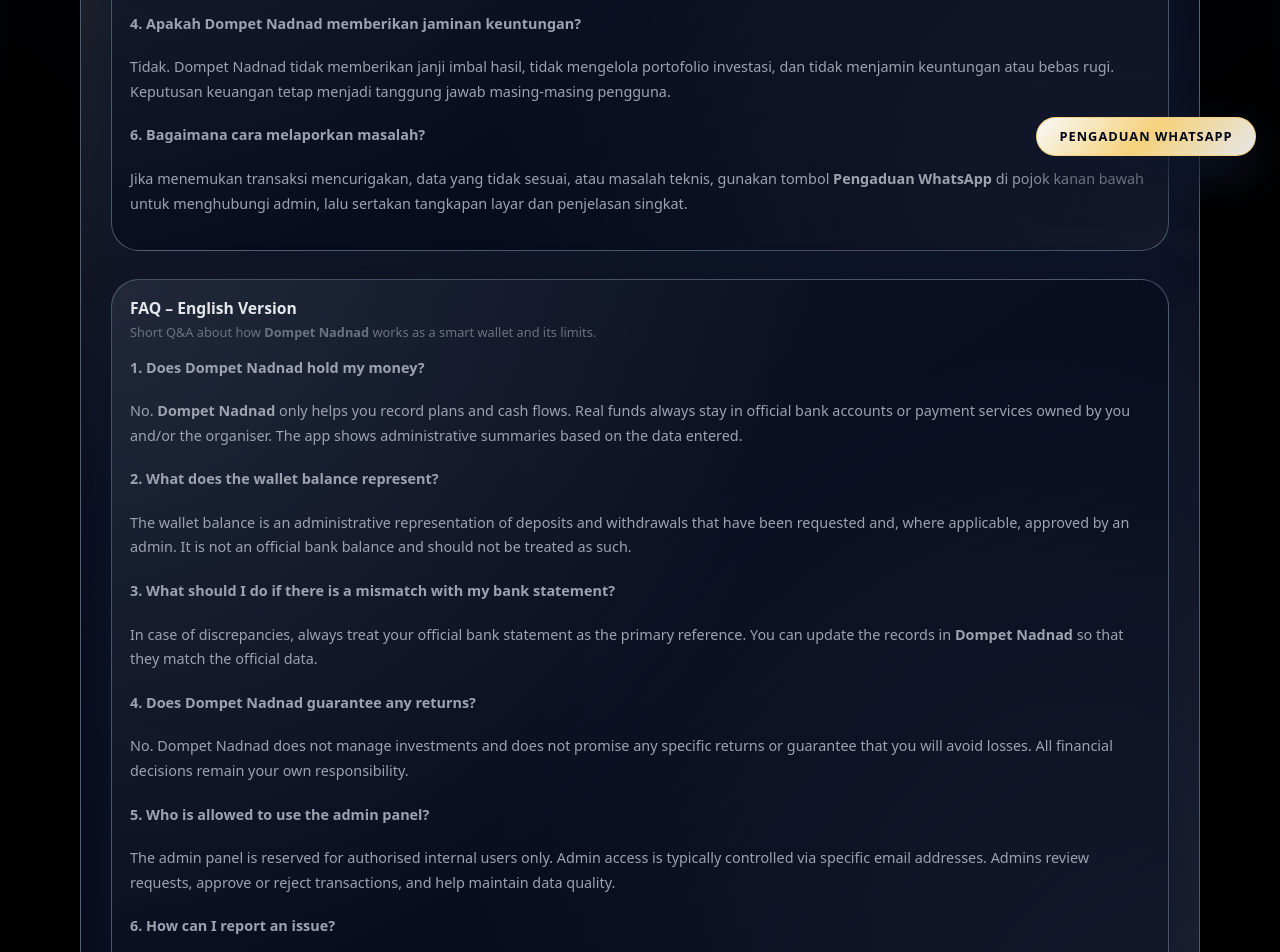
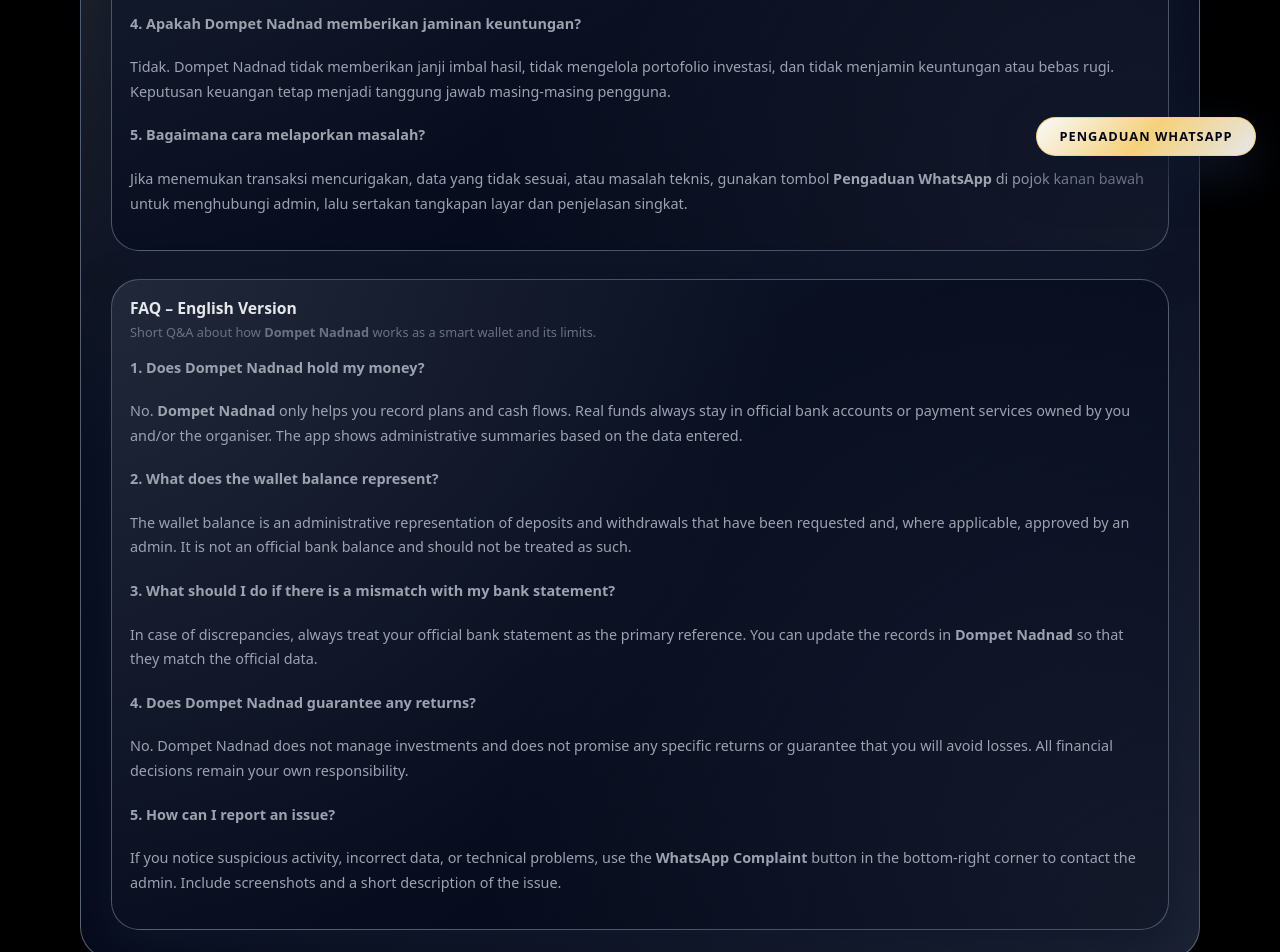
Before and after one commit to Mr-sn02/nadnad-invest-clean, a Next.js app in the folder nadnad-invest-clean/nadnad-invest-clean/: page /faq in a window 1280 px wide. Shown: the part 620-1572 px from the top of the page. Built offline with nearby package versions, Linux system fonts and the light colour scheme.

Commit message:
Update page.js

```diff
--- a/nadnad-invest-clean/nadnad-invest-clean/app/faq/page.js
+++ b/nadnad-invest-clean/nadnad-invest-clean/app/faq/page.js
@@ -63,7 +63,7 @@
               masing-masing pengguna.
             </p>
 
-            <h4>6. Bagaimana cara melaporkan masalah?</h4>
+            <h4>5. Bagaimana cara melaporkan masalah?</h4>
             <p>
               Jika menemukan transaksi mencurigakan, data yang tidak sesuai, atau
               masalah teknis, gunakan tombol{" "}
@@ -123,15 +123,7 @@
               financial decisions remain your own responsibility.
             </p>
 
-            <h4>5. Who is allowed to use the admin panel?</h4>
-            <p>
-              The admin panel is reserved for authorised internal users only.
-              Admin access is typically controlled via specific email addresses.
-              Admins review requests, approve or reject transactions, and help
-              maintain data quality.
-            </p>
-
-            <h4>6. How can I report an issue?</h4>
+            <h4>5. How can I report an issue?</h4>
             <p>
               If you notice suspicious activity, incorrect data, or technical
               problems, use the <strong>WhatsApp Complaint</strong> button in
```
